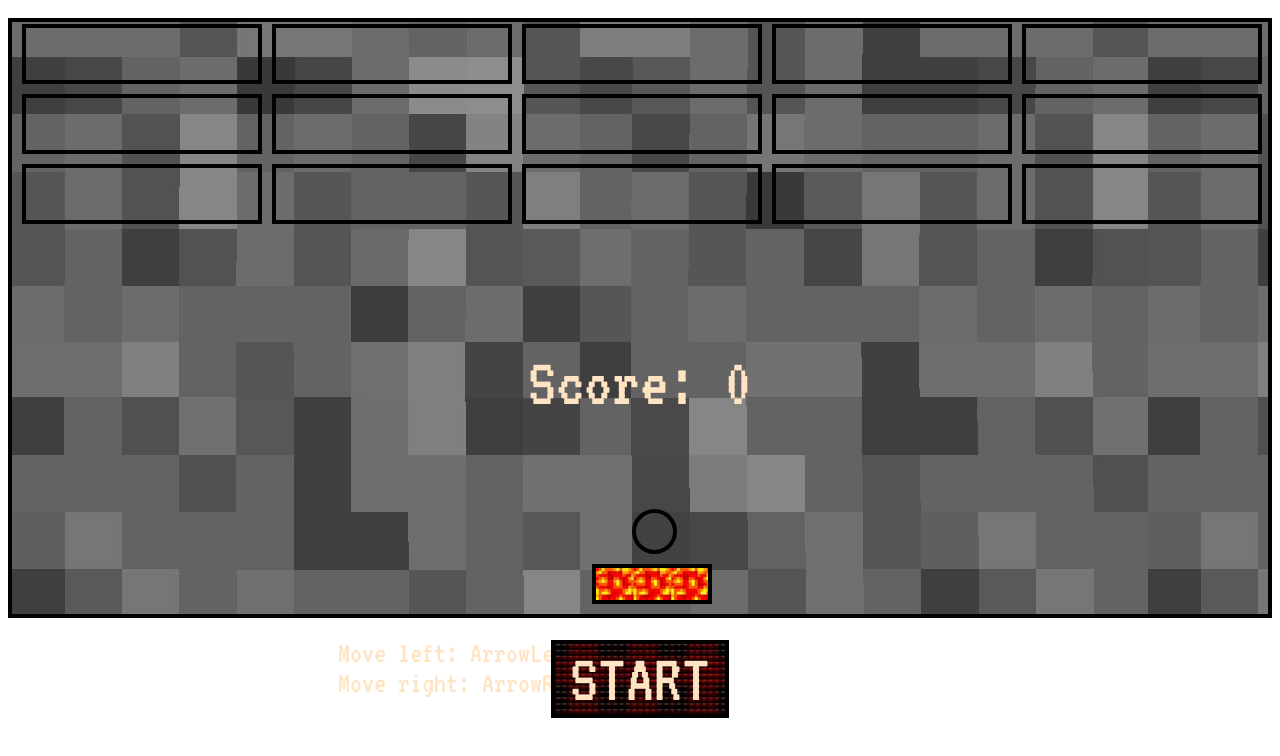
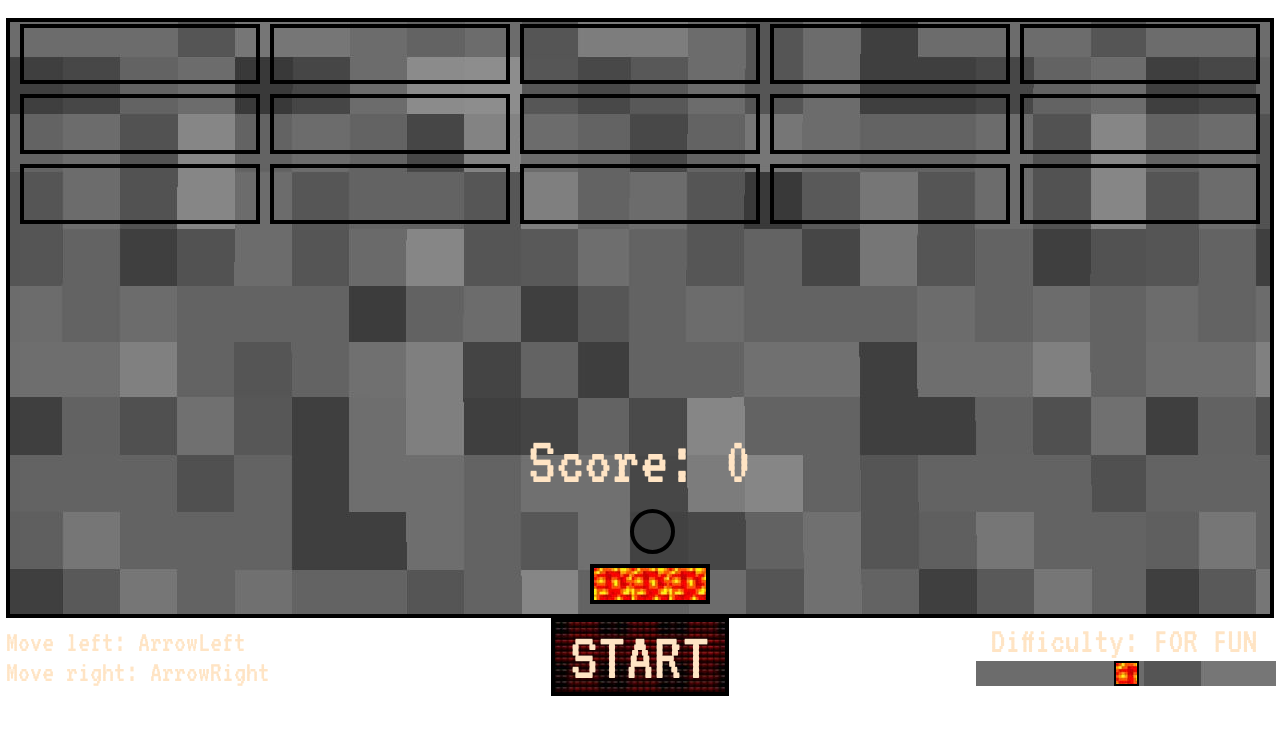
Before and after one commit to duraxmas/BreakdownGame, a plain HTML site: page index.html in a window 1280 px wide. Drawn offline with Linux system fonts and the light colour scheme.

Commit message:
speedSlider

```diff
--- a/index.html
+++ b/index.html
@@ -10,13 +10,18 @@
   <body>
     <div class="score">Score: 0</div>
     <div class="grid"></div>
-    <div class="rules">Move left: ArrowLeft<br>Move right: ArrowRight</div>
-    <div class="speed-scale">
-      <!-- <div class="slider-container">
+
+    <div class="bottom">
+      <div class="rules">Move left: ArrowLeft<br>Move right: ArrowRight</div>
+      <div class="btn">START</div>
+      <div class="speed-scale">
+        <div class="slider-text">Difficulty: 3</div>
         <input class="slider" type="range" min="1" max="5" value="3">
-      </div> -->
+      </div>
+
     </div>
-    <div class="btn">START</div>
+
+
     <script src="main.js"></script>
   </body>
 </html>
--- a/main.js
+++ b/main.js
@@ -1,6 +1,8 @@
 const grid = document.querySelector(".grid");
 const scoreElem = document.querySelector(".score");
-const btn = document.querySelector(".btn")
+const btn = document.querySelector(".btn");
+const speedSlider = document.querySelector(".slider");
+const sliderTextElem = document.querySelector(".slider-text")
 
 const gridWidth = 1268;
 const gridHeight = 600;
@@ -14,6 +16,9 @@ const ballWidth = 45;
 let score = 0;
 let timerId;
 let moveSpeed = 15;
+
+let speedScaleActive = true;
+setInterval(checkSpeedSlider, 150);
 
 let xDirection = -2;
 let yDirection = 2;
@@ -188,7 +193,8 @@ function startGame() {
   btn.innerText = "PAUSE"
   btn.addEventListener("click", pauseGame);
   timerId = setInterval(moveBall, moveSpeed);
-  scoreElem.innerHTML = `Score: ${score}`
+  scoreElem.innerHTML = `Score: ${score}`;
+  speedScaleActive = false;
 }
 
 btn.addEventListener("click", startGame);
@@ -198,7 +204,8 @@ function pauseGame() {
   clearInterval(timerId);
   btn.removeEventListener("click", pauseGame);
   btn.addEventListener("click", resumeGame);
-  btn.innerText = "RESUME"
+  btn.innerText = "RESUME";
+  speedScaleActive = true;
 }
 
 //resumeGame
@@ -206,14 +213,16 @@ function resumeGame() {
   timerId = setInterval(moveBall, moveSpeed);
   btn.removeEventListener("click", resumeGame);
   btn.addEventListener("click", pauseGame);
-  btn.innerText = "PAUSE"
+  btn.innerText = "PAUSE";
+  speedScaleActive = false;
 }
 
 //finishGame
 function finishGame() {
   btn.innerText = "RESET"
   btn.removeEventListener("click", pauseGame);
-  btn.addEventListener("click", resetGame)
+  btn.addEventListener("click", resetGame);
+  speedScaleActive = true;
 }
 
 //reset game
@@ -238,3 +247,31 @@ function resetGame() {
   btn.addEventListener("click", startGame);
   btn.innerText = "START"
 }
+
+//ball speed scale checker
+function checkSpeedSlider() {
+  speedScaleActive ? speedSlider.disabled = false : speedSlider.disabled = true;
+
+  switch (speedSlider.value) {
+    case "1":
+      sliderTextElem.innerHTML = `Difficulty: CHILL`
+      moveSpeed = 30;
+      break;
+    case "2":
+      sliderTextElem.innerHTML = `Difficulty: WITH BEER`
+      moveSpeed = 25;
+      break;
+    case "3":
+      sliderTextElem.innerHTML = `Difficulty: FOR FUN`
+      moveSpeed = 20;
+      break;
+    case "4":
+      sliderTextElem.innerHTML = `Difficulty: TRYHARD`
+      moveSpeed = 15;
+      break;
+    case "5":
+      sliderTextElem.innerHTML = `Difficulty: DANGER`
+      moveSpeed = 10;
+      break;
+  }
+}
--- a/style.css
+++ b/style.css
@@ -8,9 +8,12 @@ body {
   font-family: VT323;
   background-image: url(./img/background.png);
   display: flex;
+  flex-direction: column;
   justify-content: center;
   align-items: center;
   position: relative;
+  font-size: 30px;
+  color: bisque;
 }
 
 .grid {
@@ -21,6 +24,13 @@ body {
   position: relative;
   background-image: url(./img/grid.jpg);
   z-index: -1;
+}
+
+.bottom {
+  width: 1268px;
+  display: flex;
+  justify-content: space-between;
+  align-items: center;
 }
 
 .block {
@@ -60,19 +70,12 @@ body {
 }
 
 .rules {
-  position: absolute;
-  bottom: -80px;
-  left: 330px;
-  width: 400px;
-  font-size: 30px;
-  color: bisque;
+  width: 300px;
 }
 
 .btn {
-  position: absolute;
   text-align: center;
   padding: 0px 15px;
-  bottom: -100px;
   font-size: 70px;
   color: bisque;
   border: 4px solid black;
@@ -80,10 +83,54 @@ body {
   cursor: pointer;
 }
 
-.btn:active{
-  color:greenyellow
+.btn:active {
+  color: greenyellow
 }
 
 .btn:disabled {
   opacity: 0.3;
 }
+
+.speed-scale {
+  width: 300px;
+}
+
+.slider-text {
+  font-size: 37px;
+  text-align: center;
+}
+
+.slider {
+  -webkit-appearance: none;
+  appearance: none;
+  width: 100%;
+  height: 25px;
+  background-image: url(./img/grid.jpg);
+  outline: none;
+  /* opacity: 0.7; */
+  /* -webkit-transition: .2s;
+  transition: opacity .2s; */
+}
+
+/* .slider:hover {
+  opacity: 1;
+} */
+
+
+.slider::-webkit-slider-thumb {
+  -webkit-appearance: none;
+  appearance: none;
+  width: 25px;
+  height: 25px;
+  background-image: url(./img/user.jpg);
+  border: 2px solid black;
+  cursor: pointer;
+}
+
+.slider::-moz-range-thumb {
+  width: 25px;
+  height: 25px;
+  background-image: url(./img/user.jpg);
+  border: 2px solid black;
+  cursor: pointer;
+}
```
